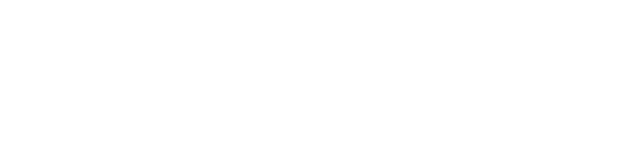
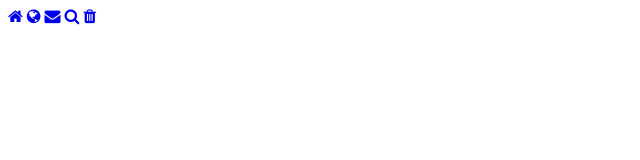
Before and after one commit to qaisersofficial/ICON-NAVBAR, a plain HTML site: page index.html in a window 1280 px wide. Shown: the whole page, without its empty margins (0-640 px from the left). Drawn offline with Linux system fonts and the light colour scheme.

Commit message:
The structure for navigation bar is completed

```diff
--- a/index.html
+++ b/index.html
@@ -9,5 +9,14 @@
       href="https://cdnjs.cloudflare.com/ajax/libs/font-awesome/4.7.0/css/font-awesome.min.css"
     />
   </head>
-  <body></body>
+  <body>
+    <!-- icon-bar -->
+    <div class="icon-menu">
+        <a href="#" class="active"><i class="fa fa-home"></i></a>
+        <a href="#"><i class="fa fa-globe"></i></a>
+        <a href="#"><i class="fa fa-envelope"></i></a>
+        <a href="#"><i class="fa fa-search"></i></a>
+        <a href="#"><i class="fa fa-trash"></i></a>
+      </div>
+  </body>
 </html>
```
